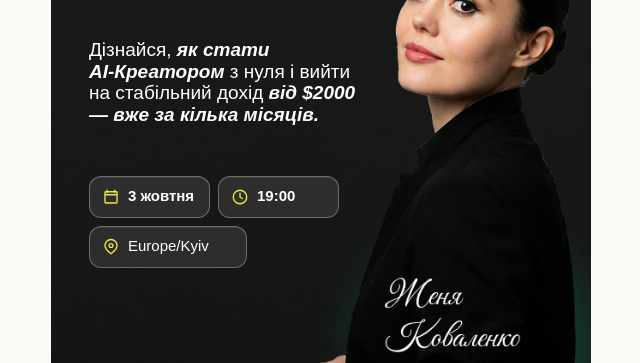
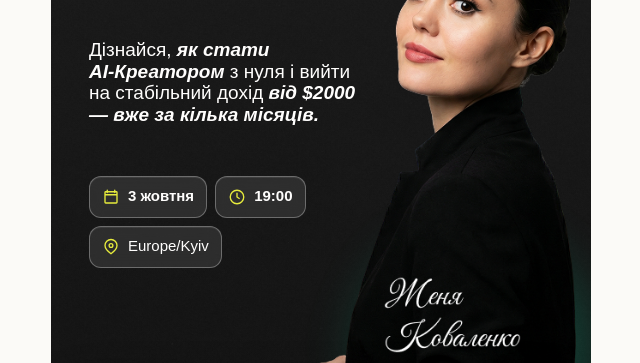
Before and after one commit to Svip-web/ai-creator-masterclass-landing, a plain HTML site: page index.html in a window 1280 px wide. Shown: the part 360-723 px from the top of the page, without its empty margins (319-959 px from the left). Drawn offline with Linux system fonts and the light colour scheme; grey boxes are pictures that could not be loaded.

Commit message:
Make event chips size to content

```diff
--- a/index.html
+++ b/index.html
@@ -5,7 +5,7 @@
   <meta name="viewport" content="width=device-width, initial-scale=1">
   <meta name="description" content="Безкоштовний майстер-клас про старт у професії AI‑Креатора">
   <title>Все ще не заробляєш на штучному інтелекті?</title>
-  <link rel="stylesheet" href="style.css?v=20261002-6">
+  <link rel="stylesheet" href="style.css?v=20261002-7">
   <script src="script.js?v=20261002-6" defer></script>
 </head>
 <body>
--- a/style.css
+++ b/style.css
@@ -63,10 +63,10 @@ h2 { margin-bottom: 22px; font-size: 41px; line-height: .98; letter-spacing: -.0
 }
 .hero h1 span { color: var(--pink); text-decoration: underline; text-decoration-thickness: 4px; text-underline-offset: 7px; }
 .hero__lead { position: relative; z-index: 2; width: 60%; font-size: 19px; line-height: 1.14; }
-.event-meta { position: relative; z-index: 2; display: grid; grid-template-columns: 1fr 1fr; gap: 8px; width: 250px; margin-top: 50px; font-size: 15px; line-height: 1.1; }
-.event-chip { display: flex; align-items: center; gap: 8px; min-height: 42px; padding: 9px 12px; border: 1px solid rgba(255,255,255,.3); border-radius: 12px; background: rgba(255,255,255,.1); box-shadow: inset 0 1px 0 rgba(255,255,255,.08); backdrop-filter: blur(8px); }
+.event-meta { position: relative; z-index: 2; display: flex; flex-wrap: wrap; gap: 8px; width: 100%; max-width: 300px; margin-top: 50px; font-size: 15px; line-height: 1.1; }
+.event-chip { display: inline-flex; flex: 0 0 auto; align-items: center; gap: 8px; width: max-content; min-height: 42px; padding: 9px 12px; border: 1px solid rgba(255,255,255,.3); border-radius: 12px; background: rgba(255,255,255,.1); box-shadow: inset 0 1px 0 rgba(255,255,255,.08); backdrop-filter: blur(8px); }
 .event-chip svg { flex: 0 0 18px; width: 18px; height: 18px; fill: none; stroke: var(--acid); stroke-width: 1.8; stroke-linecap: round; stroke-linejoin: round; }
-.event-chip--zone { grid-column: 1 / -1; width: max-content; min-width: 158px; }
+.event-chip--zone { min-width: 0; }
 .hero__photo { position: absolute; z-index: 1; right: -2px; bottom: 116px; width: 300px; }
 
 .cta { display: block; color: var(--ink); text-align: center; text-decoration: none; text-transform: uppercase; }
```
